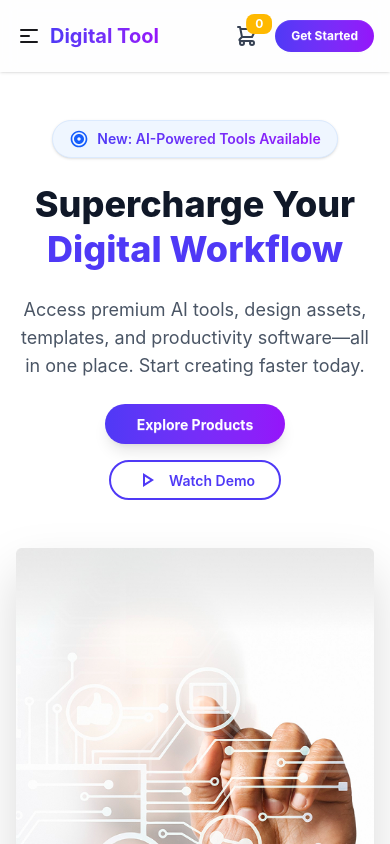
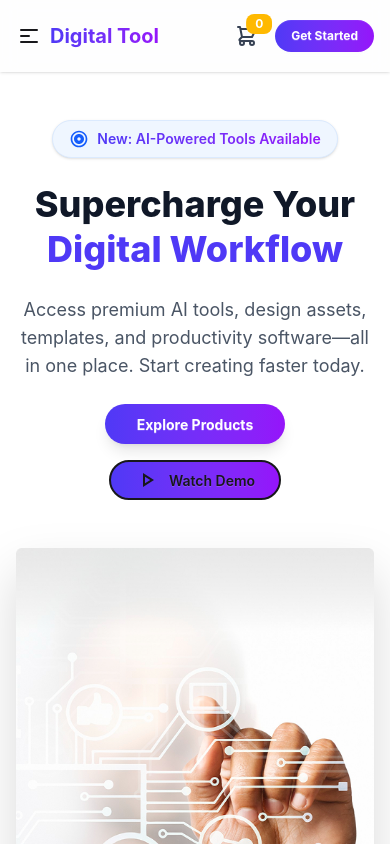
Before and after one commit to moheuddinalusama/Digital-Tools, a React (Vite) app: page / in a window 390 px wide. Shown: the top 844 px of the page. Built offline with nearby package versions, Linux system fonts and the light colour scheme.

Commit message:
responsiv haf complite

```diff
--- a/src/componets/Discrption.jsx
+++ b/src/componets/Discrption.jsx
@@ -35,7 +35,7 @@ const Discrption = () => {
                             <button className="btn btn-md md:btn-lg rounded-full bg-gradient-to-r from-[#4F39F6] to-[#9514FA] border-none text-white font-bold px-8 shadow-lg hover:scale-105 transition-transform">
                                 Explore Products
                             </button>
-                            <button className="btn btn-md md:btn-lg btn-outline border-2 border-[#4F39F6] text-[#4F39F6] rounded-full px-6 hover:bg-[#4F39F6] hover:text-white transition-all">
+                            <button className="btn btn-md md:btn-lg btn-outline border-2 bg-gradient-to-r from-[#4F39F6] to-[#9514FA] rounded-full px-6 hover:bg-[#4F39F6] hover:text-white transition-all">
                                 <MdOutlinePlayArrow className="size-6 mr-1" /> Watch Demo
                             </button>
                         </div>
--- a/src/componets/Footer.jsx
+++ b/src/componets/Footer.jsx
@@ -6,7 +6,7 @@ const Footer = () => {
     return (
         <footer className="bg-[#0B1221] text-white py-16 px-6 md:px-20 font-sans">
             <div className="max-w-7xl mx-auto">
-                <div className="grid grid-cols-1 md:grid-cols-12 gap-12 mb-16">
+                <div className="grid grid-cols-2 md:grid-cols-12 gap-12 mb-16">
 
 
 
```
